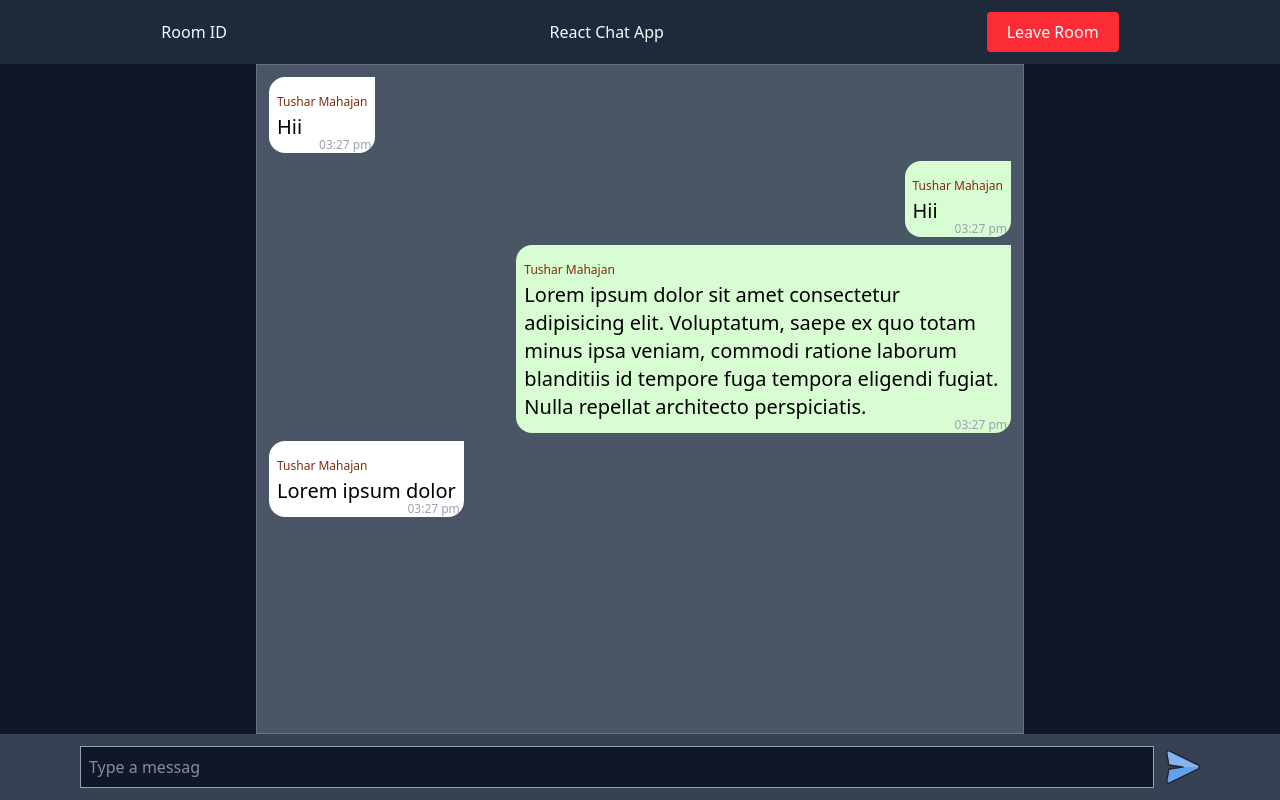
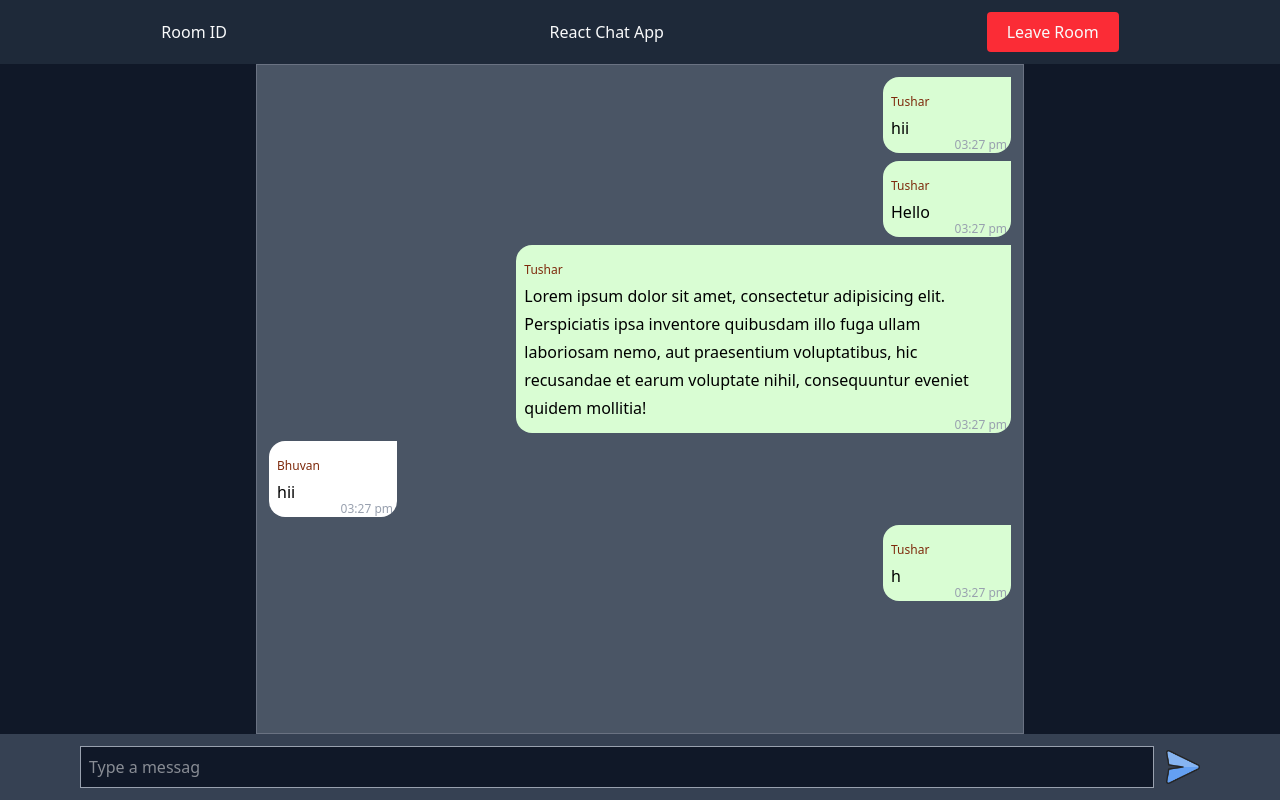
Before and after one commit to Tushar-Khushal-Mahajan/chat-app-frontend, a React (Vite) app: page /chat in a window 1280 px wide. Built offline with nearby package versions, Linux system fonts and the light colour scheme.

Commit message:
remote static messages and use map insted..

```diff
--- a/src/components/chatContainer.jsx
+++ b/src/components/chatContainer.jsx
@@ -1,41 +1,57 @@
+import { useState } from "react";
 import ChatSend from "./chatSend";
+
 
 const ChatContainer = () => {
 
+  const [messages, setMessage] = useState([
+    {
+      content: "hii",
+      sender: "Tushar"
+    },
+    {
+      content: "Hello",
+      sender: "Tushar"
+    },
+    {
+      content: "Lorem ipsum dolor sit amet, consectetur adipisicing elit. Perspiciatis ipsa inventore quibusdam illo fuga ullam laboriosam nemo, aut praesentium voluptatibus, hic recusandae et earum voluptate nihil, consequuntur eveniet quidem mollitia!",
+      sender: "Tushar"
+    },
+    {
+      content: "hii",
+      sender: "Bhuvan"
+    },
+    {
+      content: "h",
+      sender: "Tushar"
+    }
+  ]);
+  const [input, setInput] = useState("");
+  const inputRef = (null);
+  const chatBoxRef = (null);
+  const [stompClient, setStompClient] = useState(null);
+  const [roomId, setRoomId] = useState("");
+  const [user, setUser] = useState("Tushar");
+
+
   return <>
     <div className="min-w-screen flex justify-center overflow-y-scroll flex-1">
-      <div className="md:min-w-3xl md:text-xl sm:text-xs md:max-w-3xl min-w-full border border-gray-500 p-3 bg-gray-600 text-white flex flex-1 flex-col gap-2 overflow-y-scroll ">
-        <div className="w-full">
-          <section className="p-2 pb-3 bg-white text-black w-fit max-w-5/6 md:max-w-4/6 rounded-bl-2xl rounded-br-2xl rounded-tl-2xl relative   ">
-            <small className="text-xs text-orange-900">Tushar Mahajan</small><br />
-            <span>Hii</span><br />
-            <small className="text-xs text-gray-400 p-0 m-0 absolute right-1 bottom-0">03:27 pm</small>
-          </section>
-        </div>
-        <div className="w-full">
-          <section className="p-2 pb-3 bg-[#D9FDD3] text-black w-fit max-w-5/6 md:max-w-4/6 rounded-bl-2xl rounded-br-2xl rounded-tl-2xl float-right relative ">
-            <small className="text-xs text-orange-900">Tushar Mahajan</small><br />
-            <span>Hii</span><br />
-            <small className="text-xs text-gray-400 p-0 m-0 absolute right-1 bottom-0">03:27 pm</small>
-          </section>
-        </div>
-        <div className="w-full">
-          <section className="p-2 pb-3 bg-[#D9FDD3] text-black w-fit max-w-5/6 md:max-w-4/6 rounded-bl-2xl rounded-br-2xl rounded-tl-2xl float-right relative ">
-            <small className="text-xs text-orange-900">Tushar Mahajan</small><br />
-            <span>Lorem ipsum dolor sit amet consectetur adipisicing elit. Voluptatum, saepe ex quo totam minus ipsa veniam, commodi ratione laborum blanditiis id tempore fuga tempora eligendi fugiat. Nulla repellat architecto perspiciatis.</span><br />
-            <small className="text-xs text-gray-400 p-0 m-0 absolute right-1 bottom-0">03:27 pm</small>
-          </section>
-        </div>
-        <div className="w-full">
-          <section className="p-2 pb-3 bg-white text-black w-fit max-w-5/6 md:max-w-4/6 rounded-bl-2xl rounded-br-2xl rounded-tl-2xl relative   ">
-            <small className="text-xs text-orange-900">Tushar Mahajan</small><br />
-            <span>Lorem ipsum dolor</span><br />
-            <small className="text-xs text-gray-400 p-0 m-0 absolute right-1 bottom-0">03:27 pm</small>
-          </section>
-        </div>
+      <div className="md:min-w-3xl md:text-xl sm:text-xs md:max-w-3xl min-w-full border border-gray-500 p-3 bg-gray-600 text-white flex flex-1 flex-col gap-2 overflow-y-scroll">
+        {messages.map((message, index) => (
+          <div key={index} className="w-full">
+            <section
+              className={`p-2 pb-3
+            ${(message.sender === user) ? 'bg-[#D9FDD3] text-black float-right' : 'bg-white text-black'}
+            min-w-[8rem] max-w-5/6 md:max-w-4/6 rounded-bl-2xl rounded-br-2xl rounded-tl-2xl relative inline-block`}
+            >
+              <small className="text-xs text-orange-900">{message.sender}</small><br />
+              <span className="text-[0.8em]">{message.content}</span><br />
+              <small className="text-xs text-gray-400 p-0 m-0 absolute right-1 bottom-0">03:27 pm</small>
+            </section>
+          </div>
+        ))}
       </div>
     </div>
-
   </>;
 }
 
```
